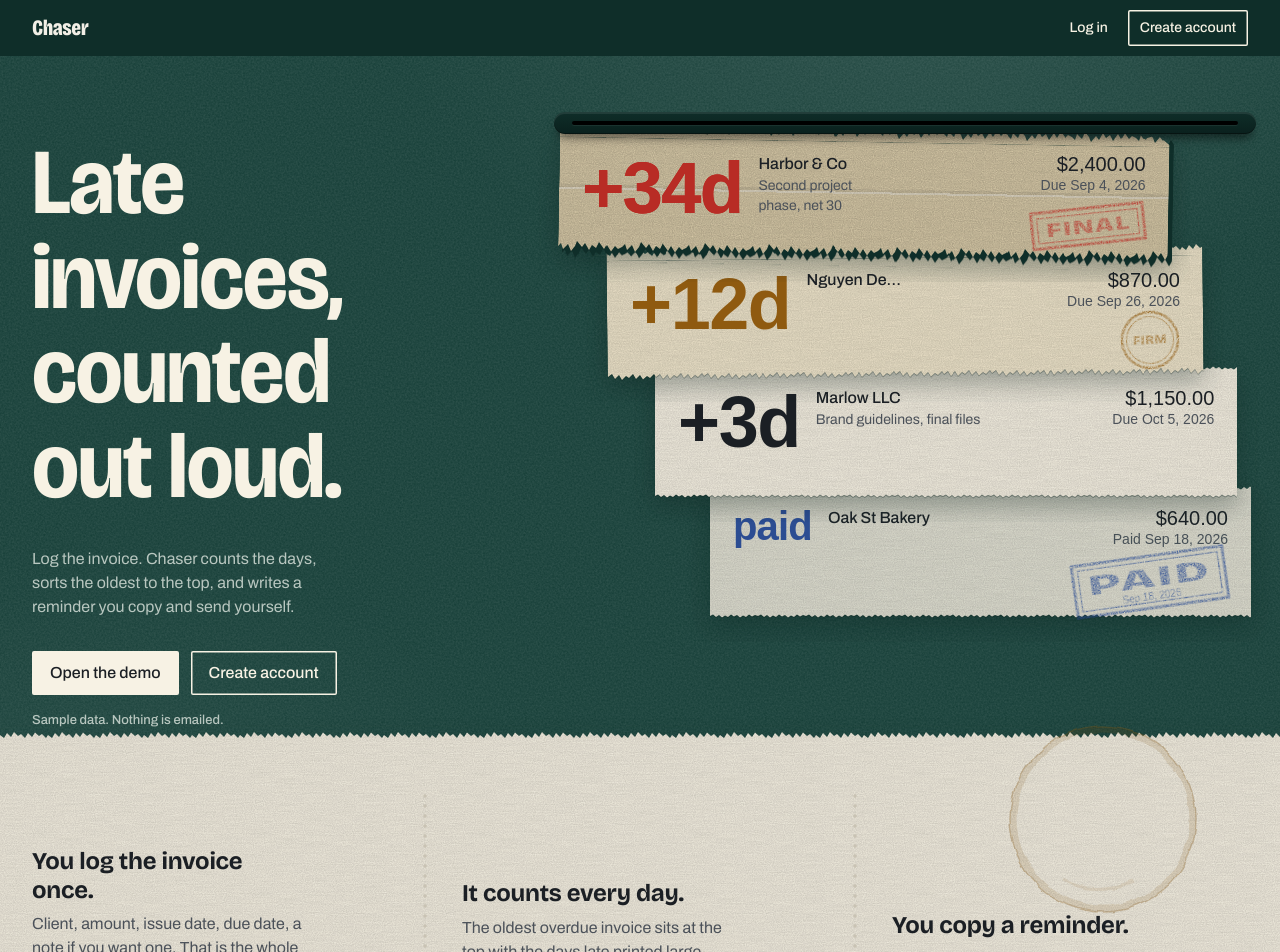
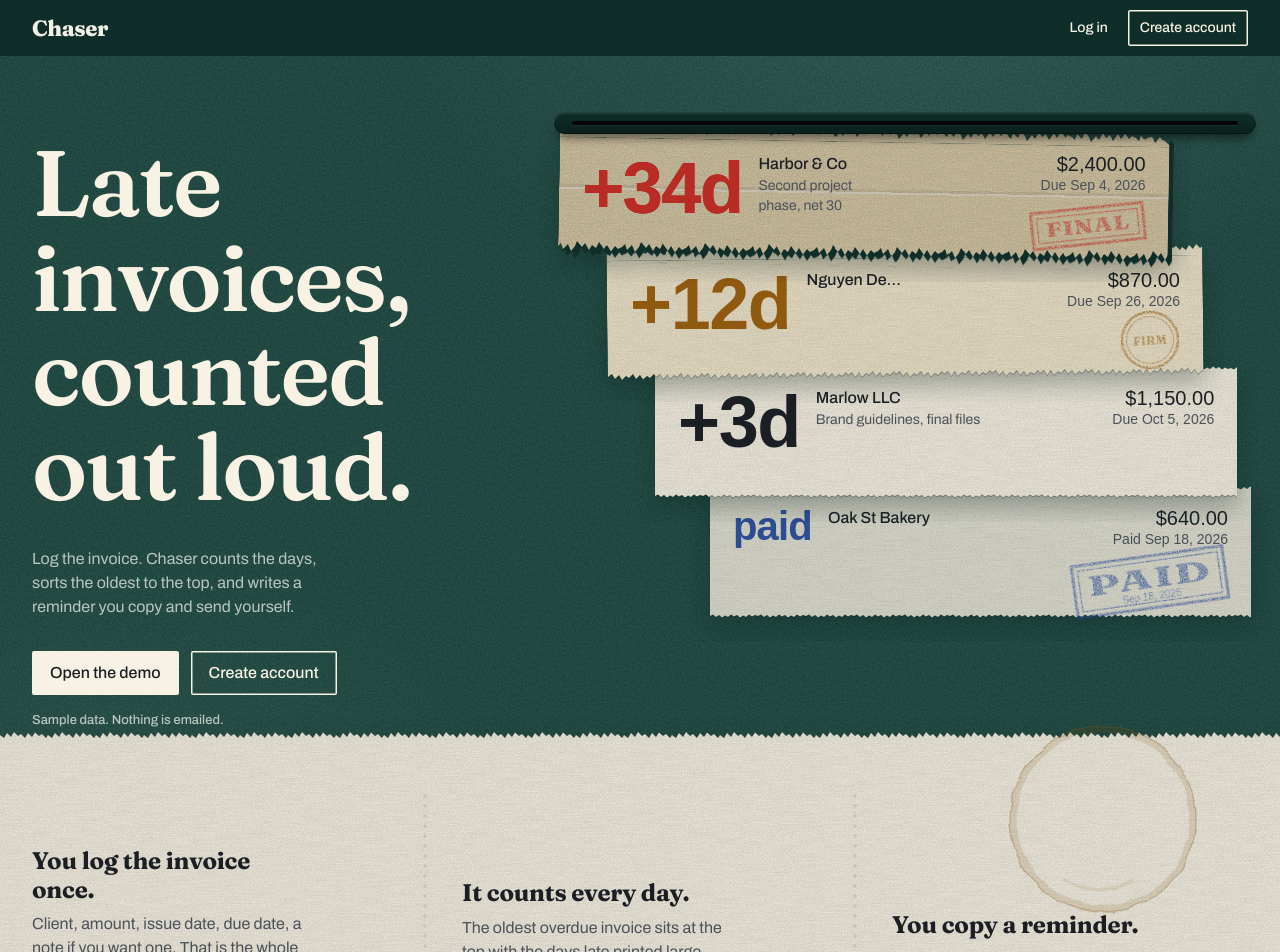
Before and after one commit to bilal404up/chaser, a Next.js app: page / in a window 1280 px wide. Shown: the top 952 px of the page. Built offline with nearby package versions, Linux system fonts and the light colour scheme; a web font is replaced by a local one.

Commit message:
Chaser: Fraunces headline, with a gentle entrance that respects reduced motion

```diff
--- a/app/fonts.ts
+++ b/app/fonts.ts
@@ -1,8 +1,8 @@
-import { Bricolage_Grotesque, Archivo, Azeret_Mono } from "next/font/google";
+import { Fraunces, Archivo, Azeret_Mono } from "next/font/google";
 
-export const display = Bricolage_Grotesque({
+export const display = Fraunces({
   subsets: ["latin"],
-  axes: ["opsz", "wdth"],
+  axes: ["opsz"],
   display: "swap",
   variable: "--font-display",
 });
--- a/app/globals.css
+++ b/app/globals.css
@@ -146,13 +146,15 @@ body::before {
 /* ------------------------------------------------------------------ */
 
 .t-display {
-  font-family: var(--font-display), system-ui, sans-serif;
-  font-weight: 700;
-  font-variation-settings: "wdth" 92, "opsz" 96;
+  font-family: var(--font-display), Georgia, serif;
+  font-weight: 600;
   font-size: clamp(3rem, 1.8rem + 5vw, 6.5rem);
   line-height: 1.02;
-  letter-spacing: -0.012em;
+  letter-spacing: -0.02em;
   text-wrap: balance;
+}
+.t-display .block {
+  display: block;
 }
 
 .t-title {
@@ -870,3 +872,8 @@ body::before {
 
 /* utilities last so Tailwind classes can override the component classes above */
 @tailwind utilities;
+
+@keyframes headline-in {
+  from { opacity: 0; transform: translateY(0.25em); letter-spacing: 0.04em; }
+  to { opacity: 1; transform: none; letter-spacing: -0.02em; }
+}
```
